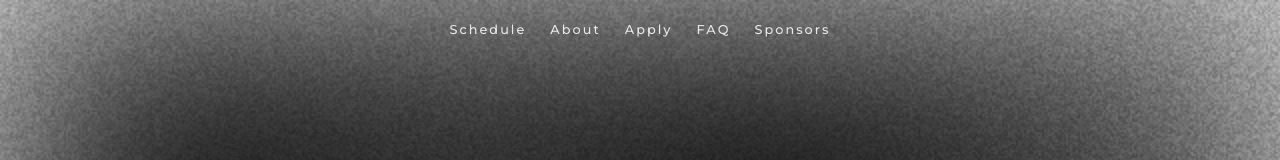
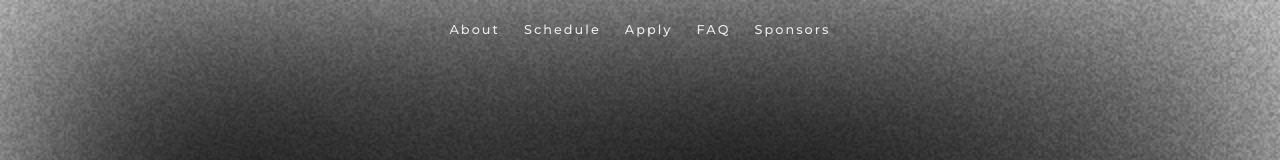
Before and after one commit to fsiddiqui4320/MTCHacks2025, a React (Vite) app: page / in a window 1280 px wide. Shown: the top 160 px of the page. Built offline with nearby package versions, Linux system fonts and the light colour scheme.

Commit message:
fixed navbar

```diff
--- a/src/components/Navbar.tsx
+++ b/src/components/Navbar.tsx
@@ -8,8 +8,8 @@ type SectionLink = {
 const NAV_HEIGHT = 72;
 
 const sectionLinks: SectionLink[] = [
+  { id: "page3", label: "About" },
   { id: "page2", label: "Schedule" },
-  { id: "page3", label: "About" },
   { id: "page4", label: "Apply" },
   { id: "page5", label: "FAQ" },
   { id: "page6", label: "Sponsors" },
```
